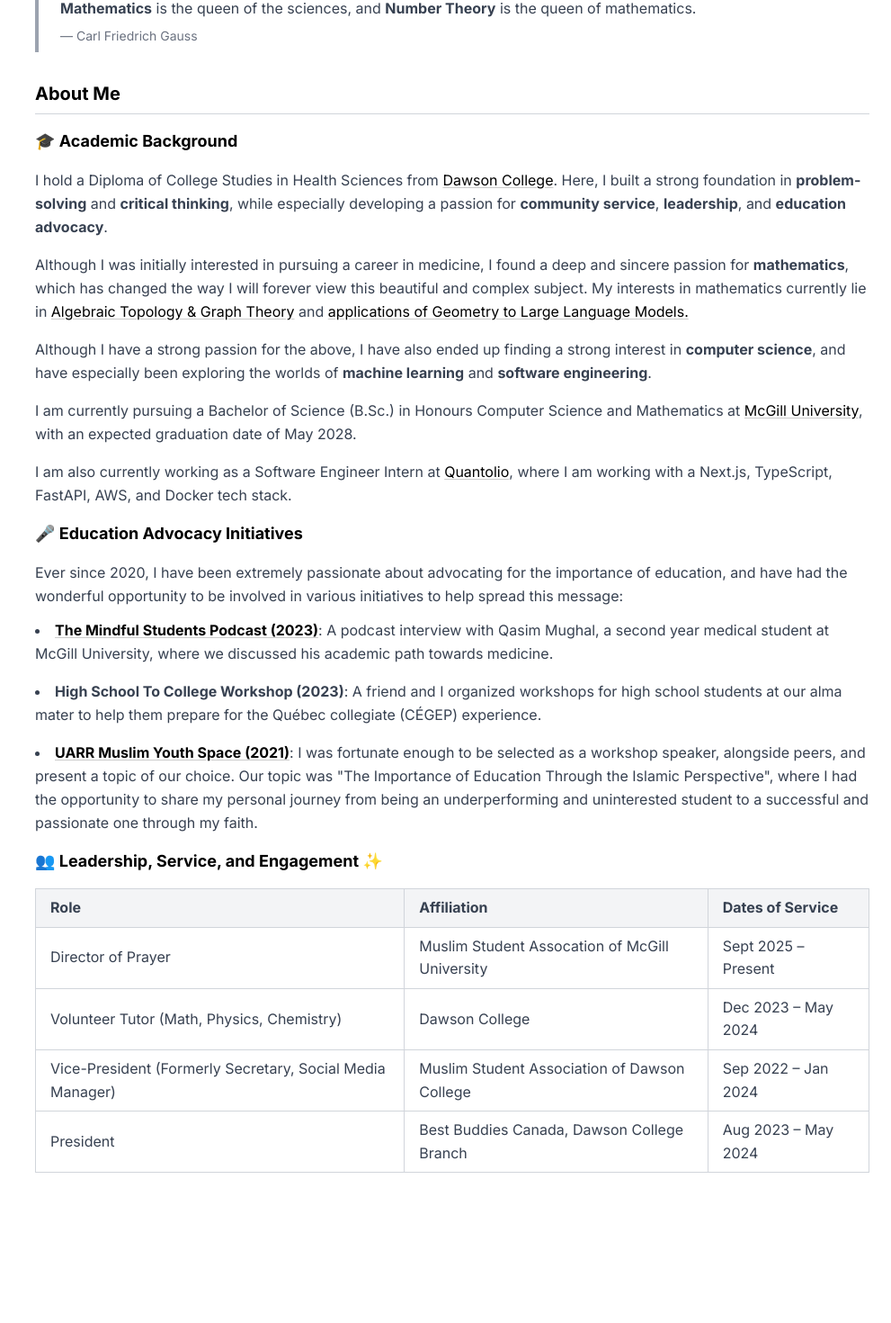
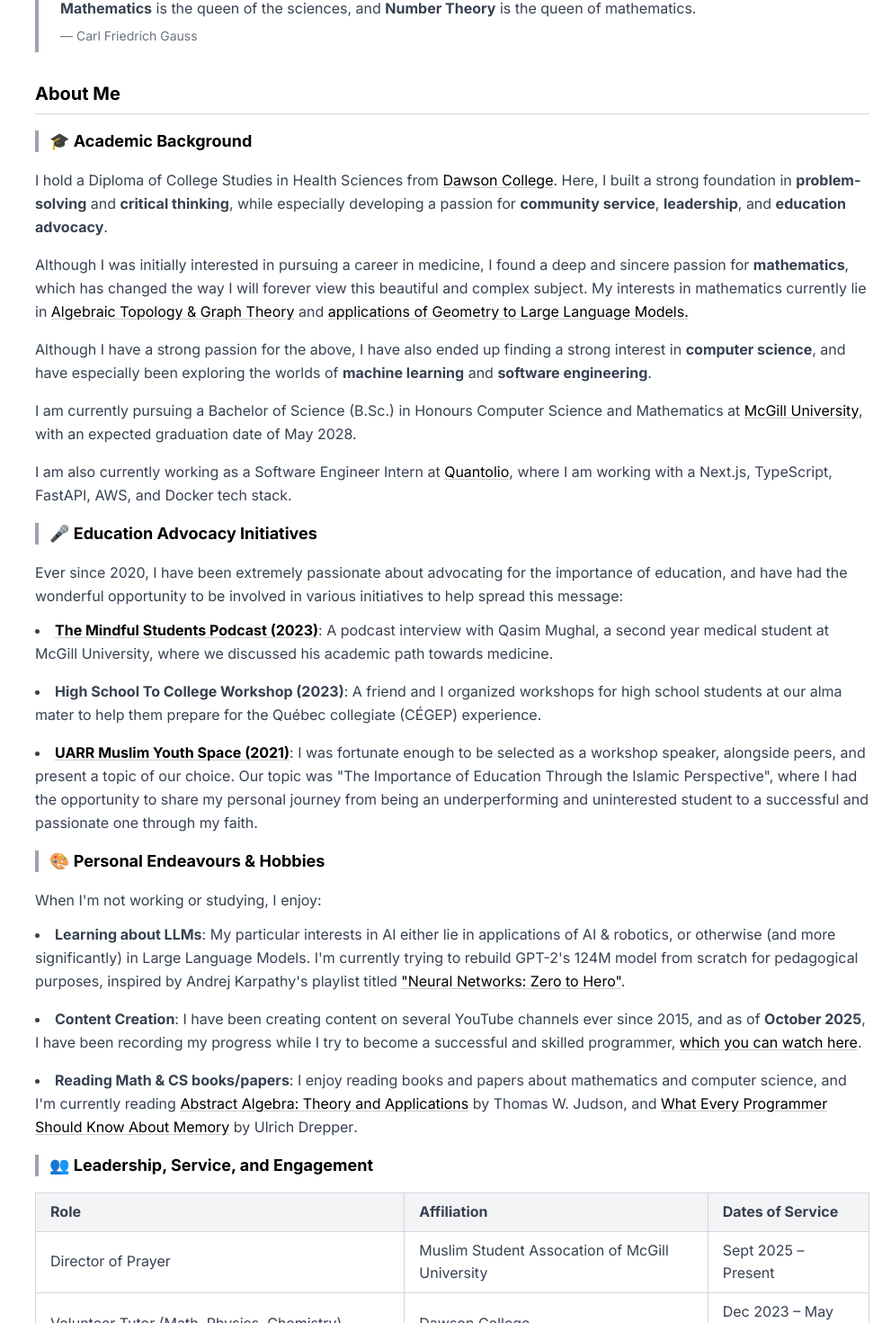
Before and after one commit to rayyankhan47/Rayyan-Khan-Portfolio, a React (Vite) app: page / in a window 1280 px wide. Shown: the part 792-2262 px from the top of the page at 90% size, without its empty margins (289-1280 px from the left). Before the commit the page ends 2159 px from the top, so only its background shows below. Built offline with nearby package versions, Linux system fonts and the light colour scheme.

Commit message:
more specific with Projects section

```diff
--- a/src/pages/Home.tsx
+++ b/src/pages/Home.tsx
@@ -104,7 +104,10 @@
               <h2 className="font-bold text-xl mb-2">About Me</h2>
               <div className="border-b border-gray-300 mb-4"></div>
               <div className="space-y-4">
-                <h3 className="font-bold text-lg mb-2">🎓 Academic Background</h3>
+                <div className="flex items-center gap-3 mb-2">
+                  <div className="w-1 h-6 bg-gray-400"></div>
+                  <h3 className="font-bold text-lg">🎓 Academic Background</h3>
+                </div>
                 <p className="text-gray-700 leading-relaxed">
                   I hold a Diploma of College Studies in Health Sciences from <a href="https://www.dawsoncollege.qc.ca/">Dawson College</a>.
                   Here, I built a strong foundation in <b>problem-solving</b> and <b>critical thinking</b>, while especially developing a passion for <b>community service</b>, <b>leadership</b>, and <b>education advocacy</b>.
@@ -125,7 +128,10 @@
                 I am also currently working as a Software Engineer Intern at <a target="_blank" rel="noopener noreferrer" href="https://www.quantolio.com/">Quantolio</a>, where I am working with a Next.js, TypeScript, FastAPI, AWS, and Docker tech stack.
                 </p>
 
-                <h3 className="font-bold text-lg mb-2">🎤 Education Advocacy Initiatives</h3>
+                <div className="flex items-center gap-3 mb-2">
+                  <div className="w-1 h-6 bg-gray-400"></div>
+                  <h3 className="font-bold text-lg">🎤 Education Advocacy Initiatives</h3>
+                </div>
                 <p className="text-gray-700 leading-relaxed">
                   Ever since 2020, I have been extremely passionate about advocating for the importance of education, and have had the wonderful opportunity to be involved in various initiatives to help spread this message:
                   <ul className="list-disc list-inside text-gray-700 leading-relaxed space-y-4 mt-3">
@@ -142,7 +148,29 @@
                   </ul>
                 </p>
 
-                <h3 className="font-bold text-lg mb-4">👥 Leadership, Service, and Engagement ✨</h3>
+                <div className="flex items-center gap-3 mb-2">
+                  <div className="w-1 h-6 bg-gray-400"></div>
+                  <h3 className="font-bold text-lg">🎨 Personal Endeavours & Hobbies</h3>
+                </div>
+                <p className="text-gray-700 leading-relaxed">
+                  When I'm not working or studying, I enjoy:
+                  <ul className="list-disc list-inside text-gray-700 leading-relaxed space-y-4 mt-3">
+                    <li>
+                      <b>Learning about LLMs</b>: My particular interests in AI either lie in applications of AI & robotics, or otherwise (and more significantly) in Large Language Models. I'm currently trying to rebuild GPT-2's 124M model from scratch for pedagogical purposes, inspired by Andrej Karpathy's playlist titled <a target="_blank" rel="noopener noreferrer" href="https://youtube.com/playlist?list=PLAqhIrjkxbuWI23v9cThsA9GvCAUhRvKZ&si=H61Jul5CuI6pO7eh">"Neural Networks: Zero to Hero"</a>.
+                    </li>
+                    <li>
+                      <b>Content Creation</b>: I have been creating content on several YouTube channels ever since 2015, and as of <b>October 2025</b>, I have been recording my progress while I try to become a successful and skilled programmer, <a target="_blank" rel="noopener noreferrer" href="https://youtube.com/playlist?list=PLHgYCxmJQu-cUsrloeCrLjIdlR2_yksf1&si=p_cBXQ8BkybhWLZ3">which you can watch here</a>.
+                    </li>
+                    <li>
+                      <b>Reading Math & CS books/papers</b>: I enjoy reading books and papers about mathematics and computer science, and I'm currently reading <i><b><a target="_blank" rel="noopener noreferrer" href="http://abstract.ups.edu/">Abstract Algebra: Theory and Applications</a></b> by Thomas W. Judson</i>, and <i><b><a target="_blank" rel="noopener noreferrer" href="https://www.akkadia.org/drepper/cpumemory.pdf">What Every Programmer Should Know About Memory</a></b> by Ulrich Drepper</i>.
+                    </li>
+                  </ul>
+                </p>
+
+                <div className="flex items-center gap-3 mb-4">
+                  <div className="w-1 h-6 bg-gray-400"></div>
+                  <h3 className="font-bold text-lg">👥 Leadership, Service, and Engagement</h3>
+                </div>
                 <div className="overflow-x-auto">
                   <table className="w-full border-collapse border border-gray-300">
                     <thead>
--- a/src/pages/Projects.tsx
+++ b/src/pages/Projects.tsx
@@ -1,9 +1,9 @@
 import React, { useState, useEffect } from 'react';
-import { fetchPinnedRepos, fetchStarredRepos } from '../services/github';
+import { fetchSpecificRepos, fetchSpecificStarredRepos } from '../services/github';
 import type { GitHubRepo } from '../services/github';
 
 const Projects: React.FC = () => {
-  const [pinnedRepos, setPinnedRepos] = useState<GitHubRepo[]>([]);
+  const [myRepos, setMyRepos] = useState<GitHubRepo[]>([]);
   const [starredRepos, setStarredRepos] = useState<GitHubRepo[]>([]);
   const [loading, setLoading] = useState(true);
   const [error, setError] = useState<string | null>(null);
@@ -12,11 +12,21 @@
     const loadRepos = async () => {
       try {
         setLoading(true);
-        const [pinned, starred] = await Promise.all([
-          fetchPinnedRepos('rayyankhan47'),
-          fetchStarredRepos('rayyankhan47'),
+        const myProjectNames = ['Navvi', 'Basketball-Match-Predictor', 'KNN-Heart-Disease-Predictor', 'micrograd', 'learning-fastapi'];
+        const starredRepoNames = [
+          'Awesome-Multi-Task-Learning',
+          'must-read-papers-for-ml',
+          'Category_Theory_Machine_Learning',
+          'awesome',
+          'awesome-self-supervised-learning',
+          'project-based-learning',
+          'leetcode-company-wise-problems'
+        ];
+        const [myProjects, starred] = await Promise.all([
+          fetchSpecificRepos('rayyankhan47', myProjectNames),
+          fetchSpecificStarredRepos('rayyankhan47', starredRepoNames),
         ]);
-        setPinnedRepos(pinned);
+        setMyRepos(myProjects);
         setStarredRepos(starred);
         setError(null);
       } catch (err) {
@@ -88,9 +98,8 @@
           </div>
         )}
 
-        <div className="flex items-center gap-4 text-xs text-gray-500 pt-2">
-          <span>⭐ {repo.stargazers_count}</span>
-          {repo.homepage && (
+        {repo.homepage && (
+          <div className="text-xs text-gray-500 pt-2">
             <a
               href={repo.homepage}
               target="_blank"
@@ -99,8 +108,8 @@
             >
               Live Demo →
             </a>
-          )}
-        </div>
+          </div>
+        )}
       </div>
     </article>
   );
@@ -115,14 +124,14 @@
           </p>
         </div>
 
-        {/* My Projects (Pinned) */}
+        {/* My Projects */}
         <div>
           <h2 className="mb-6">My Projects</h2>
-          {pinnedRepos.length === 0 ? (
+          {myRepos.length === 0 ? (
             <p className="text-gray-600">No projects found.</p>
           ) : (
             <div className="grid gap-6">
-              {pinnedRepos.map((repo) => (
+              {myRepos.map((repo) => (
                 <RepoCard key={repo.id} repo={repo} />
               ))}
             </div>
@@ -140,7 +149,7 @@
             <p className="text-gray-600">No starred repositories found.</p>
           ) : (
             <div className="grid gap-6">
-              {starredRepos.slice(0, 12).map((repo) => (
+              {starredRepos.map((repo) => (
                 <RepoCard key={repo.id} repo={repo} />
               ))}
             </div>
--- a/src/services/github.ts
+++ b/src/services/github.ts
@@ -116,3 +116,67 @@
     throw error;
   }
 };
+
+export const fetchSpecificRepos = async (username: string, repoNames: string[]): Promise<GitHubRepo[]> => {
+  try {
+    const fetchPromises = repoNames.map(repoName =>
+      fetch(`https://api.github.com/repos/${username}/${repoName}`)
+        .then(res => {
+          if (!res.ok) {
+            console.warn(`Repository ${repoName} not found`);
+            return null;
+          }
+          return res.json();
+        })
+        .catch(err => {
+          console.warn(`Error fetching ${repoName}:`, err);
+          return null;
+        })
+    );
+
+    const repos = await Promise.all(fetchPromises);
+
+    // Filter out null values and transform to GitHubRepo format
+    return repos
+      .filter((repo): repo is any => repo !== null)
+      .map((repo: any) => ({
+        id: repo.id,
+        name: repo.name,
+        full_name: repo.full_name,
+        description: repo.description,
+        html_url: repo.html_url,
+        homepage: repo.homepage,
+        topics: repo.topics || [],
+        language: repo.language,
+        stargazers_count: repo.stargazers_count,
+        updated_at: repo.updated_at,
+        owner: {
+          login: repo.owner.login,
+          avatar_url: repo.owner.avatar_url,
+        },
+      }));
+  } catch (error) {
+    console.error('Error fetching specific repos:', error);
+    throw error;
+  }
+};
+
+export const fetchSpecificStarredRepos = async (username: string, repoNames: string[]): Promise<GitHubRepo[]> => {
+  try {
+    // Fetch all starred repos and filter for the ones we want
+    const allStarred = await fetchStarredRepos(username);
+
+    // Filter for the specific repo names (case-insensitive)
+    const filtered = allStarred.filter(repo =>
+      repoNames.some(name => repo.name.toLowerCase() === name.toLowerCase())
+    );
+
+    // Sort to match the order of requested repos
+    return repoNames
+      .map(name => filtered.find(repo => repo.name.toLowerCase() === name.toLowerCase()))
+      .filter((repo): repo is GitHubRepo => repo !== undefined);
+  } catch (error) {
+    console.error('Error fetching specific starred repos:', error);
+    throw error;
+  }
+};
```
